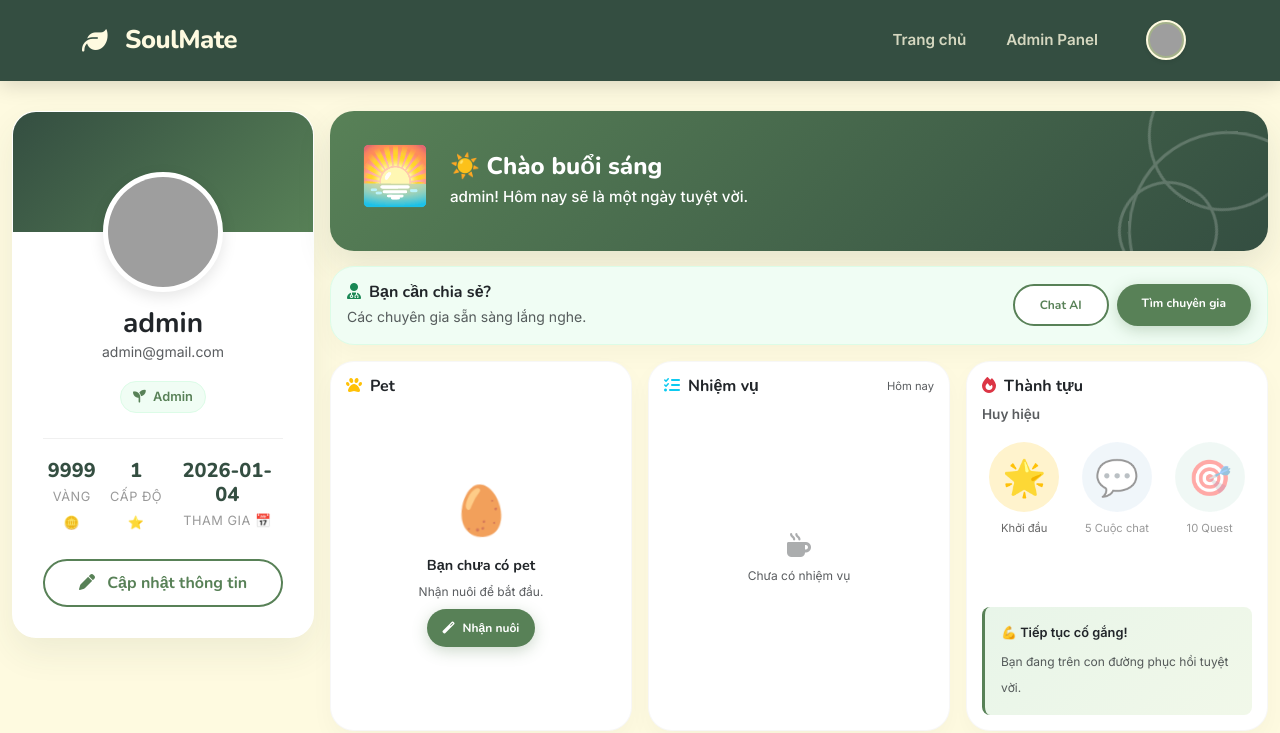
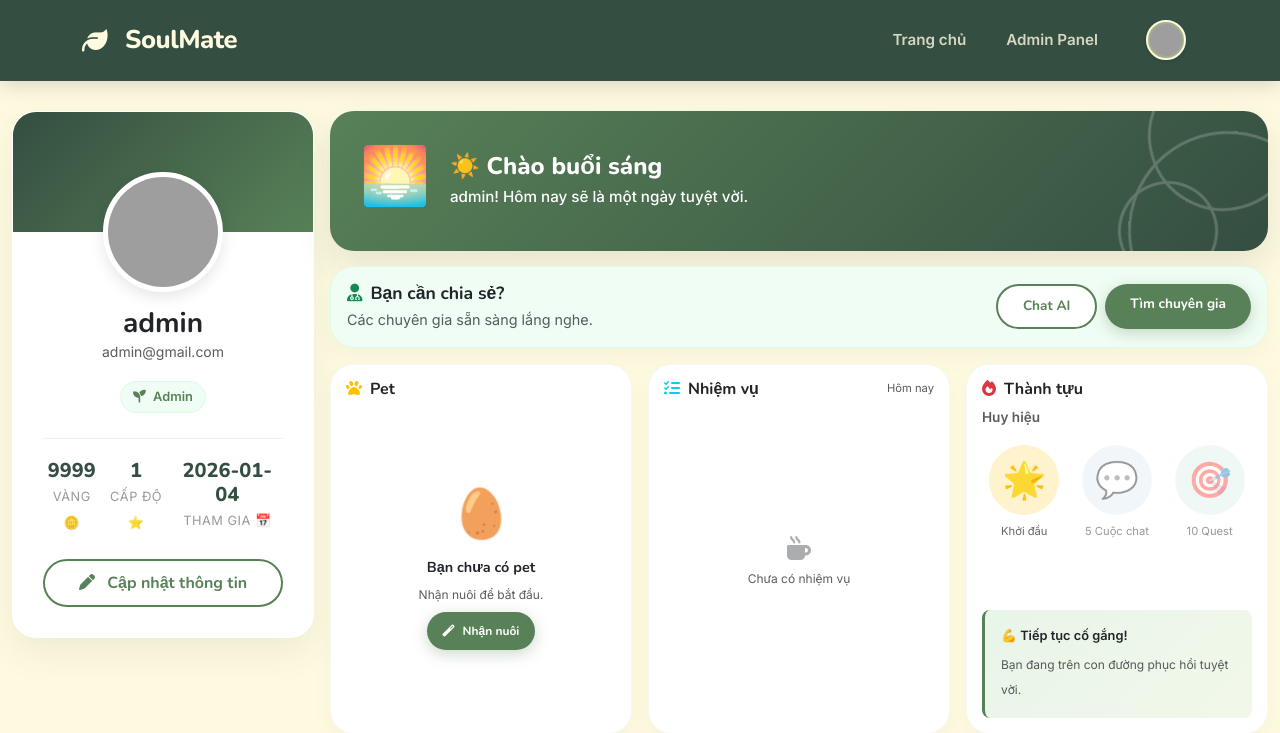
Before and after one commit to TTKhiem/Tuvantamly, a Flask app: page /user_profile in a window 1280 px wide. Shown: the top 733 px of the page. Run offline with Flask 3, Linux system fonts and the light colour scheme; a user stored in the database is signed in; data comes from the database, SQL or seed files in the repository; some web fonts are replaced; grey boxes are pictures that could not be loaded.

Commit message:
Update dashboard.html

```diff
--- a/templates/dashboard.html
+++ b/templates/dashboard.html
@@ -458,12 +458,12 @@
                         <!-- TRẠNG THÁI: CHƯA CÓ PHÒNG -->
                         <div class="widget-card d-flex align-items-center justify-content-between p-3" style="background: #F0FDF4; border: 1px solid #DCFCE7;">
                             <div>
-                                <h6 class="fw-bold mb-1 text-dark"><i class="fas fa-user-md text-success me-2"></i>Bạn cần chia sẻ?</h6>
-                                <p class="mb-0 text-muted small">Các chuyên gia sẵn sàng lắng nghe.</p>
+                                <h6 class="fw-bold mb-1 text-dark" style="font-size: 1.1rem;"><i class="fas fa-user-md text-success me-2"></i>Bạn cần chia sẻ?</h6>
+                                <p class="mb-0 text-muted small" style="font-size: 0.9rem;">Các chuyên gia sẵn sàng lắng nghe.</p>
                             </div>
                             <div class="d-flex gap-2">
-                                <a href="{{ url_for('chat_interface') }}" class="btn btn-outline-custom btn-sm rounded-pill bg-white" style="font-size: 0.75rem;">Chat AI</a>
-                                <a href="{{ url_for('chat_home') }}" class="btn btn-primary-custom btn-sm rounded-pill" style="font-size: 0.75rem;">Tìm chuyên gia</a>
+                                <a href="{{ url_for('chat_interface') }}" class="btn btn-outline-custom btn-sm rounded-pill bg-white" style="font-size: 0.85rem;">Chat AI</a>
+                                <a href="{{ url_for('chat_home') }}" class="btn btn-primary-custom btn-sm rounded-pill" style="font-size: 0.85rem;">Tìm chuyên gia</a>
                             </div>
                         </div>
                     {% endif %}
```
